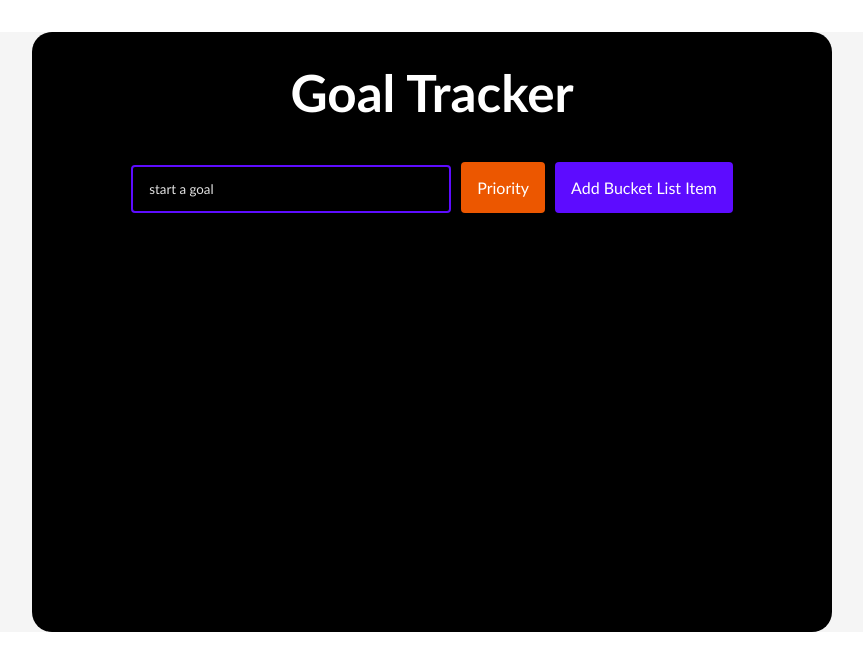
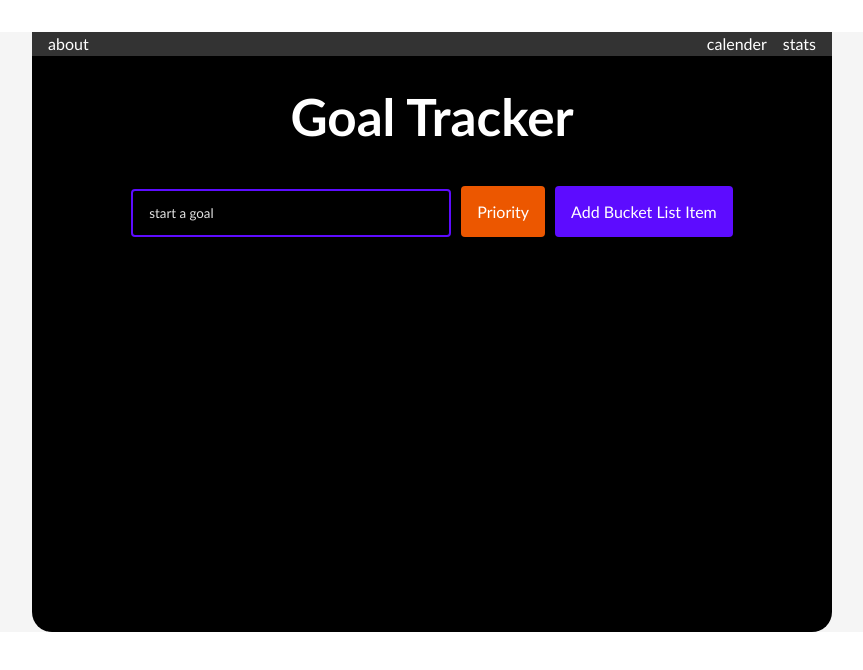
Before and after one commit to AlxMarz/goal-logger, a React (Vite) app in the folder Goal-Tracker/: page / in a window 1280 px wide. Shown: the top 670 px of the page, without its empty margins (208-1071 px from the left). Built offline with nearby package versions, Linux system fonts and the light colour scheme.

Commit message:
sort of created nav bar

```diff
--- a/Goal-Tracker/src/App.jsx
+++ b/Goal-Tracker/src/App.jsx
@@ -1,10 +1,15 @@
 import './App.css';
 import BucketList from './components/BucketList';
+import Navbar from './components/Navbar';
 
 function App() {
+
   return (
+
     <div className="bucket-app">
+      <Navbar/>
       <BucketList />
+
     </div>
   );
 }
--- /dev/null
+++ b/Goal-Tracker/src/components/Navbar.jsx
@@ -0,0 +1,15 @@
+export default function Navbar(){
+    return <nav className="nav">
+        <a href="/" className="site-tittle">about</a>
+        <ul>
+            <li>
+                <a href="/calender">calender</a>
+
+            </li>
+            <li>
+                 <a href="/stats">stats</a>
+            </li>
+        </ul>
+
+    </nav>
+}
--- a/Goal-Tracker/src/index.css
+++ b/Goal-Tracker/src/index.css
@@ -1,3 +1,37 @@
+.nav{
+  background-color: #333;
+  color: white;
+  display: flex;
+  justify-content: space-between;
+  align-items: center;
+  gap: 2rem;
+  padding: 0 1rem;
+
+}
+.site-title{
+  font-size: 2rem;
+}
+
+.nav ul {
+  padding: 0;
+  margin: 0;
+  list-style: none;
+  display: flex;
+  gap: 1rem;
+}
+
+.nav a{
+  color: inherit;
+  text-decoration: none;
+}
+.nav li.active{
+  background-color: #555;
+
+}
+.nav li.hover{
+  background-color: #777;
+
+}
 :root {
   font-family: Inter, system-ui, Avenir, Helvetica, Arial, sans-serif;
   line-height: 1.5;
```
Also changed, not shown: Goal-Tracker/src/App.css (line endings or trailing spaces).
